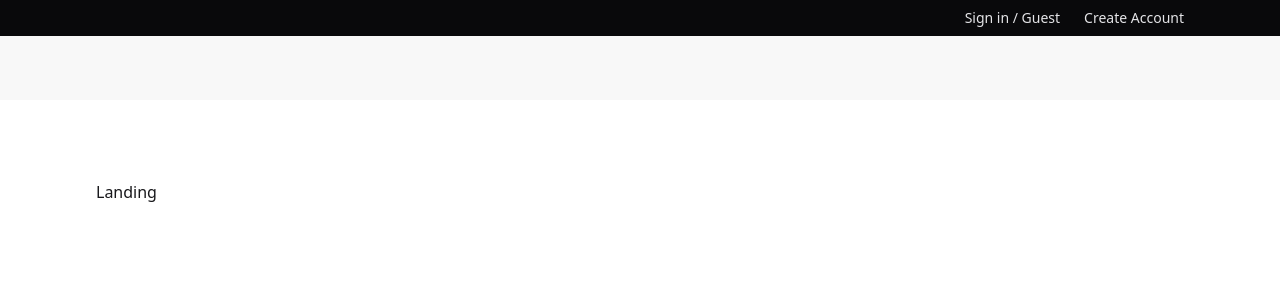
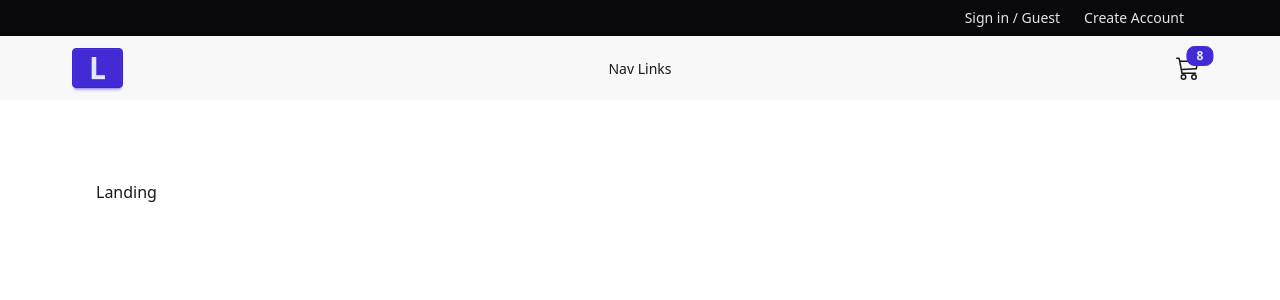
Before and after one commit to wbharath/Ecommers_Website, a React (Vite) app: page / in a window 1280 px wide. Shown: the top 300 px of the page. Built offline with nearby package versions, Linux system fonts and the light colour scheme.

Commit message:
Donw with Navbar basic setup

```diff
--- a/src/components/Navbar.jsx
+++ b/src/components/Navbar.jsx
@@ -6,12 +6,41 @@
   return (
     <nav className='bg-base-200'>
         <div className="navbar align-element">
-            <div className="navbar-start"></div>
-            <div className="navbar-center"></div>
-            <div className="navbar-end"></div>
+            <div className="navbar-start">
+                {/* Title */}
+                <NavLink to='/' className='hidden lg:flex btn btn-primary text-3xl items-center '>
+                L
+                </NavLink>
 
+                {/*Dropdown*/}
+                <div className="dropdown">
+                    <label tabIndex={0} className='btn btn-ghost lg:hidden'>
+                        <FaBarsStaggered className='h-6 w-6'/>
+
+                    </label>
+                    <ul tabIndex={0} className='menu menu-sm dropdown-content mt-3 z-[1] p-2 shadow bg-base-200'>
+                        nav links
+                    </ul>
+                </div>
+            </div>
+            <div className="navbar-center hidden lg:flex">
+                <ul className="menu menu-horizontal">Nav Links</ul>
+            </div>
+            <div className="navbar-end">
+                {/* Theme setup*/}
+                {/*  Cart Link */}
+
+                <NavLink to='/cart' className='btn btn-ghost btn-circle btn-md ml-4'>
+                <div className="indicator">
+                    <BsCart3 className='h-6 w-6'/>
+                    <span className='badge badge-sm badge-primary indicator-item'>
+                        8
+                    </span>
+                </div>
+                </NavLink>
+
+            </div>
         </div>
-
     </nav>
   )
 }
```
